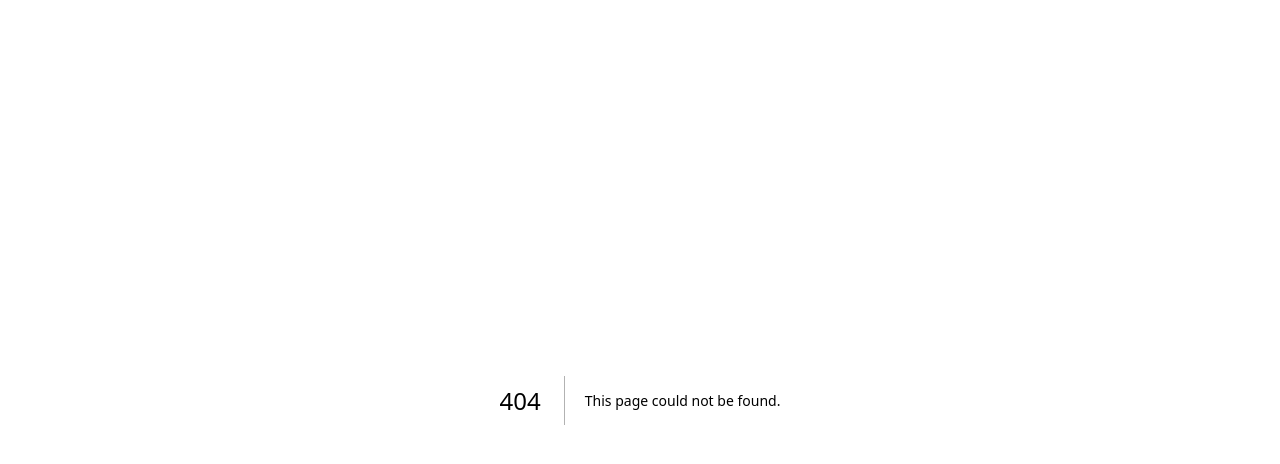
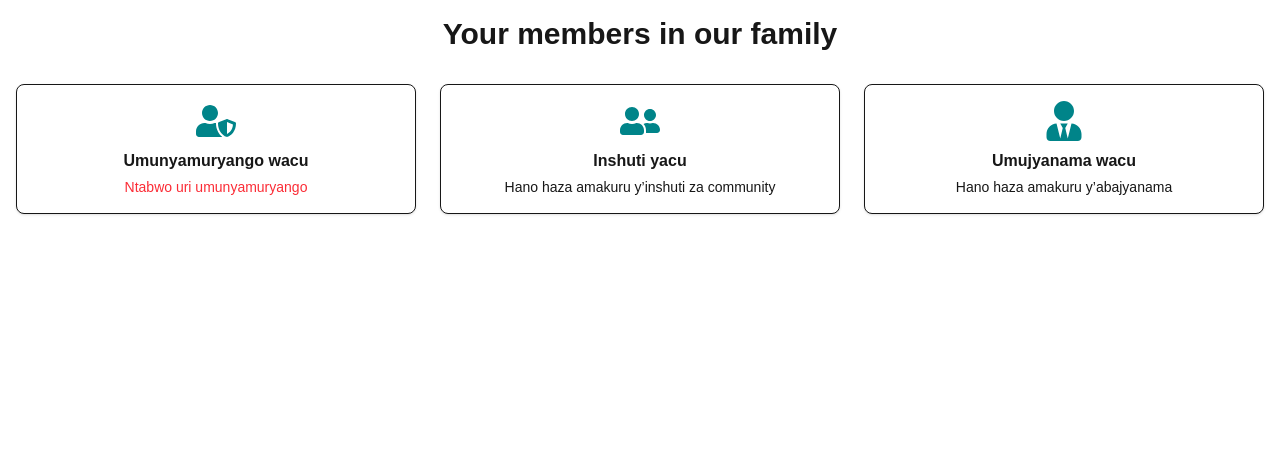
Before and after one commit to Newbhjj2222/membership, a Next.js app: page /member in a window 1280 px wide. Before the commit this address had no page. Shown: the top 464 px of the page. Built offline with nearby package versions, Linux system fonts and the light colour scheme; no server answers.

Commit message:
Create MemberPage component for user membership details

```diff
--- /dev/null
+++ b/app/member/page.tsx
@@ -0,0 +1,86 @@
+// app/member/page.tsx
+import { cookies } from "next/headers";
+import { db } from "@/lib/firebase";
+import { doc, getDoc } from "firebase/firestore";
+import React from "react";
+import { FaUserFriends, FaUserTie, FaUserShield } from "react-icons/fa";
+
+interface MemberData {
+  username?: string | null;
+  isMember?: boolean;
+  subscriptionExpiresAt?: any; // Firestore timestamp
+}
+
+interface MemberPageProps {}
+
+const MemberPage: React.FC<MemberPageProps> = async () => {
+  // 🔹 Fata username muri cookies
+  const cookieStore = cookies();
+  const userCookie = cookieStore.get("user");
+  const username = userCookie ? JSON.parse(userCookie.value).name : null;
+
+  // 🔹 Fetch user data muri Firestore
+  let memberData: MemberData | null = null;
+
+  if (username) {
+    const docRef = doc(db, "members", username);
+    const docSnap = await getDoc(docRef);
+    if (docSnap.exists()) {
+      memberData = docSnap.data() as MemberData;
+    }
+  }
+
+  // 🔹 Calculate countdown
+  let countdownText = "Nta membership";
+  let remainingDays = 0;
+
+  if (memberData?.isMember && memberData.subscriptionExpiresAt) {
+    const expiryDate = new Date(memberData.subscriptionExpiresAt.seconds * 1000);
+    const now = new Date();
+    remainingDays = Math.ceil((expiryDate.getTime() - now.getTime()) / (1000 * 60 * 60 * 24));
+
+    if (remainingDays > 0) {
+      countdownText = `${remainingDays} day(s) remaining`;
+    } else {
+      countdownText = "Membership yawe yararangiye";
+    }
+  }
+
+  return (
+    <div className="min-h-screen p-4 bg-[var(--background)] text-[var(--foreground)]">
+      <h1 className="text-3xl text-center font-bold mb-8">Your members in our family</h1>
+
+      <div className="grid grid-cols-1 sm:grid-cols-2 md:grid-cols-3 gap-6">
+        {/* 🔹 Umunyamuryango */}
+        <div className="bg-[var(--background)] border rounded-lg shadow p-4 flex flex-col items-center text-center">
+          <FaUserShield size={40} className="mb-2 text-[#008489]" />
+          <h2 className="font-semibold">Umunyamuryango wacu</h2>
+          {memberData?.isMember ? (
+            <>
+              <p className="text-sm mt-1">{username}</p>
+              <p className="text-sm mt-1">{countdownText}</p>
+            </>
+          ) : (
+            <p className="text-sm mt-1 text-red-500">Ntabwo uri umunyamuryango</p>
+          )}
+        </div>
+
+        {/* 🔹 Inshuti yacu */}
+        <div className="bg-[var(--background)] border rounded-lg shadow p-4 flex flex-col items-center text-center">
+          <FaUserFriends size={40} className="mb-2 text-[#008489]" />
+          <h2 className="font-semibold">Inshuti yacu</h2>
+          <p className="text-sm mt-1">Hano haza amakuru y’inshuti za community</p>
+        </div>
+
+        {/* 🔹 Umujyanama wacu */}
+        <div className="bg-[var(--background)] border rounded-lg shadow p-4 flex flex-col items-center text-center">
+          <FaUserTie size={40} className="mb-2 text-[#008489]" />
+          <h2 className="font-semibold">Umujyanama wacu</h2>
+          <p className="text-sm mt-1">Hano haza amakuru y’abajyanama</p>
+        </div>
+      </div>
+    </div>
+  );
+};
+
+export default MemberPage;
```
